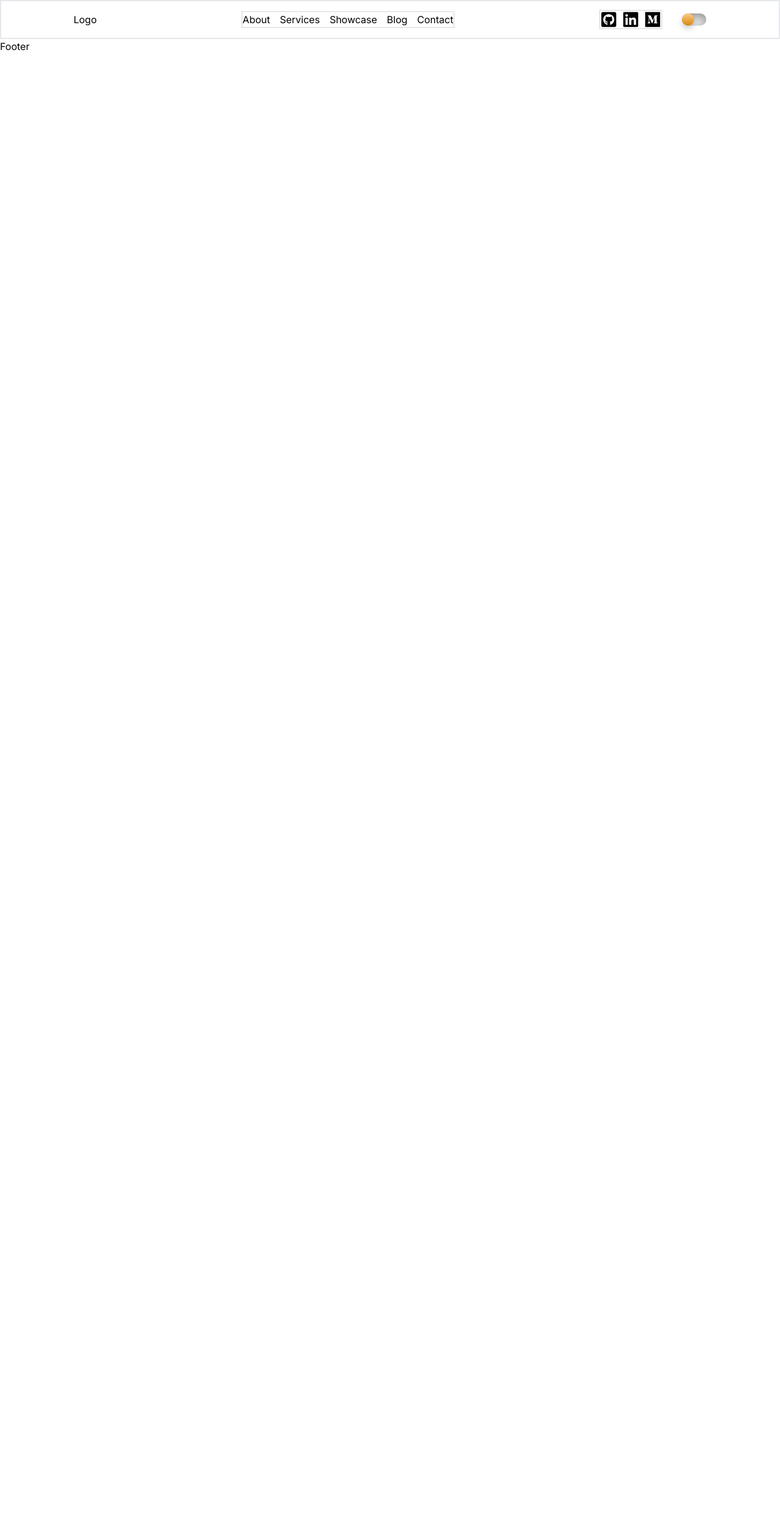
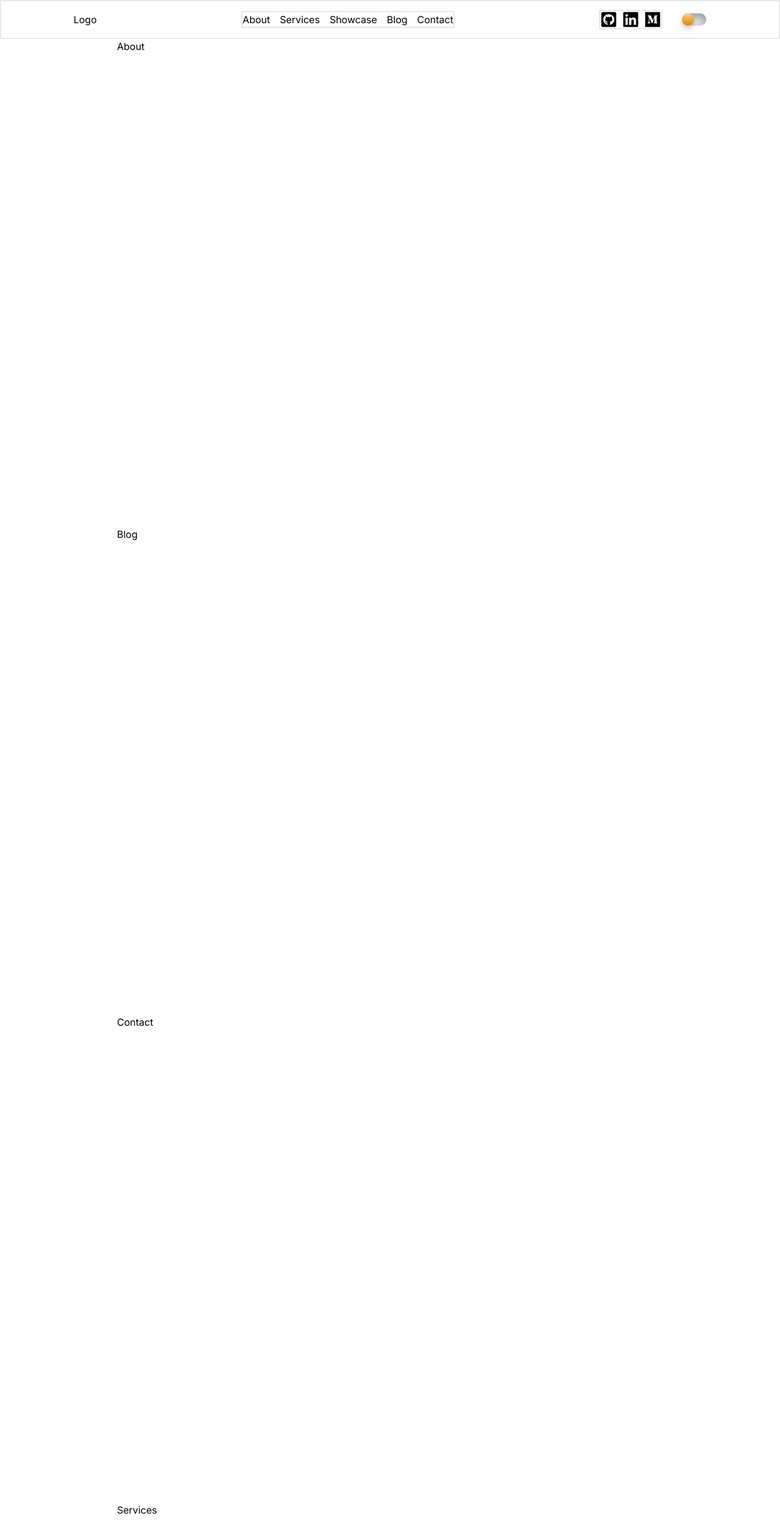
Before and after one commit to kevthefoo/Website-Kevthebug, a Next.js app: page / in a window 1280 px wide. Shown: the top 2522 px of the page at 61% size. Before the commit the page ends 800 px from the top, so only its background shows below. Built offline with nearby package versions, Linux system fonts and the light colour scheme.

Commit message:
finish the structure of the home page

```diff
--- /dev/null
+++ b/app/Home/About/About.js
@@ -0,0 +1,7 @@
+export default function About() {
+    return (
+        <section>
+About
+        </section>
+    );
+}
--- /dev/null
+++ b/app/Home/Blog/Blog.js
@@ -0,0 +1,7 @@
+export default function Blog() {
+    return (
+        <section>
+Blog
+        </section>
+    );
+}
--- /dev/null
+++ b/app/Home/Contact/Contact.js
@@ -0,0 +1,7 @@
+export default function Conatct() {
+    return (
+        <section>
+Contact
+        </section>
+    );
+}
--- /dev/null
+++ b/app/Home/Services/Services.js
@@ -0,0 +1,7 @@
+export default function Services() {
+    return (
+        <section>
+Services
+        </section>
+    );
+}
--- /dev/null
+++ b/app/Home/Showcase/Showcase.js
@@ -0,0 +1,7 @@
+export default function Showcase() {
+    return (
+        <section>
+Showcase
+        </section>
+    );
+}
--- a/app/layout.js
+++ b/app/layout.js
@@ -3,7 +3,6 @@ import "./globals.css";
 
 import Header from "./Component/Header/Header";
 import Footer from "./Component/Footer/Footer";
-import ThemeProvider from "@/app/Component/ThemeProvider/ThemeProvider";
 
 const inter = Inter({ subsets: ["latin"] });
 
--- a/app/page.js
+++ b/app/page.js
@@ -1,4 +1,17 @@
+import About from "@/app/Home/About/About";
+import Blog from "@/app/Home/Blog/Blog";
+import Contact from "@/app/Home/Contact/Contact";
+import Services from "@/app/Home/Services/Services";
+import Showcase from "@/app/Home/Showcase/Showcase";
+
 export default function Home() {
-  return;
-  <section>Hi my name is eminem</section>;
+  return (
+    <section>
+      <About />
+      <Blog />
+      <Contact />
+      <Services />
+      <Showcase />
+    </section>
+  );
 }
```
